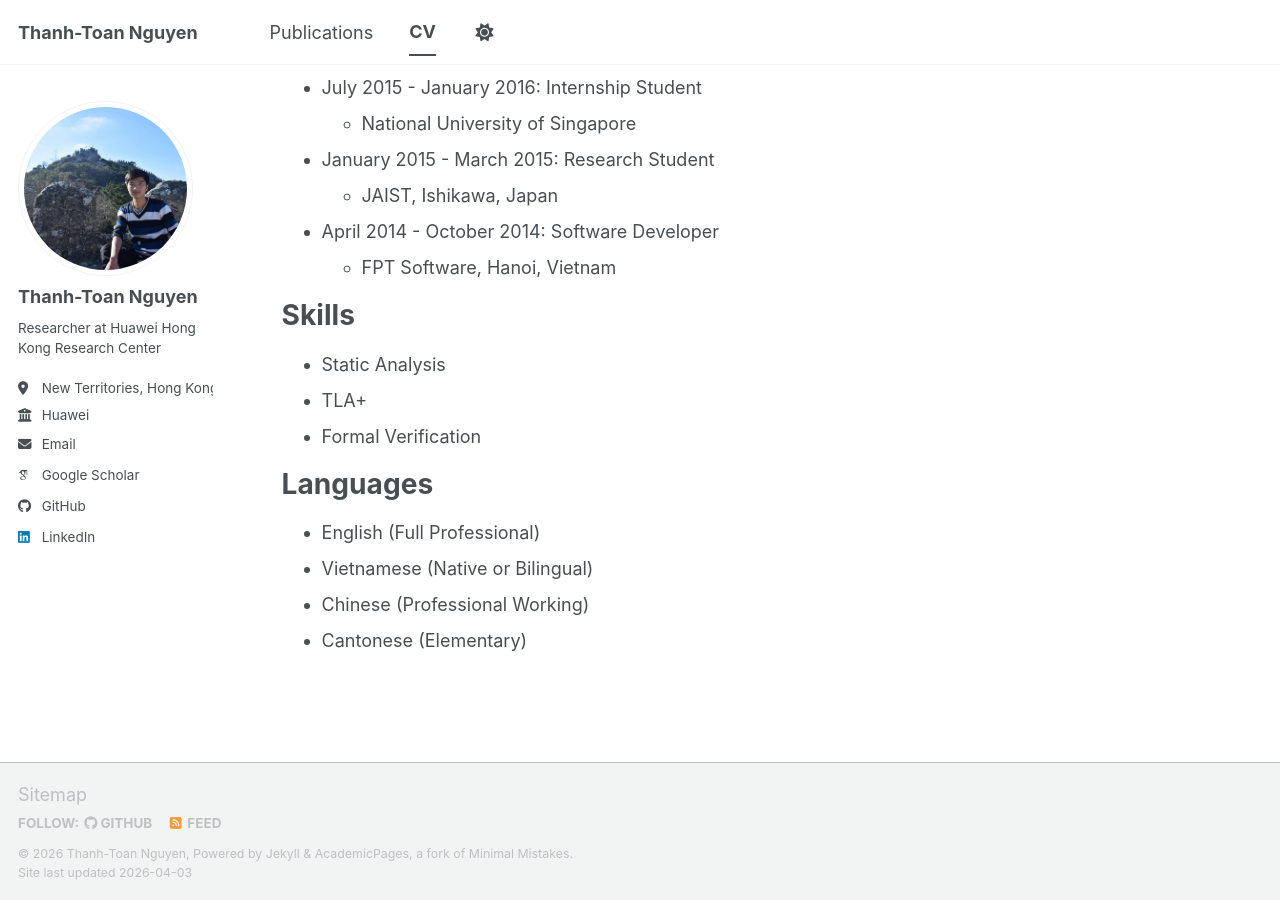
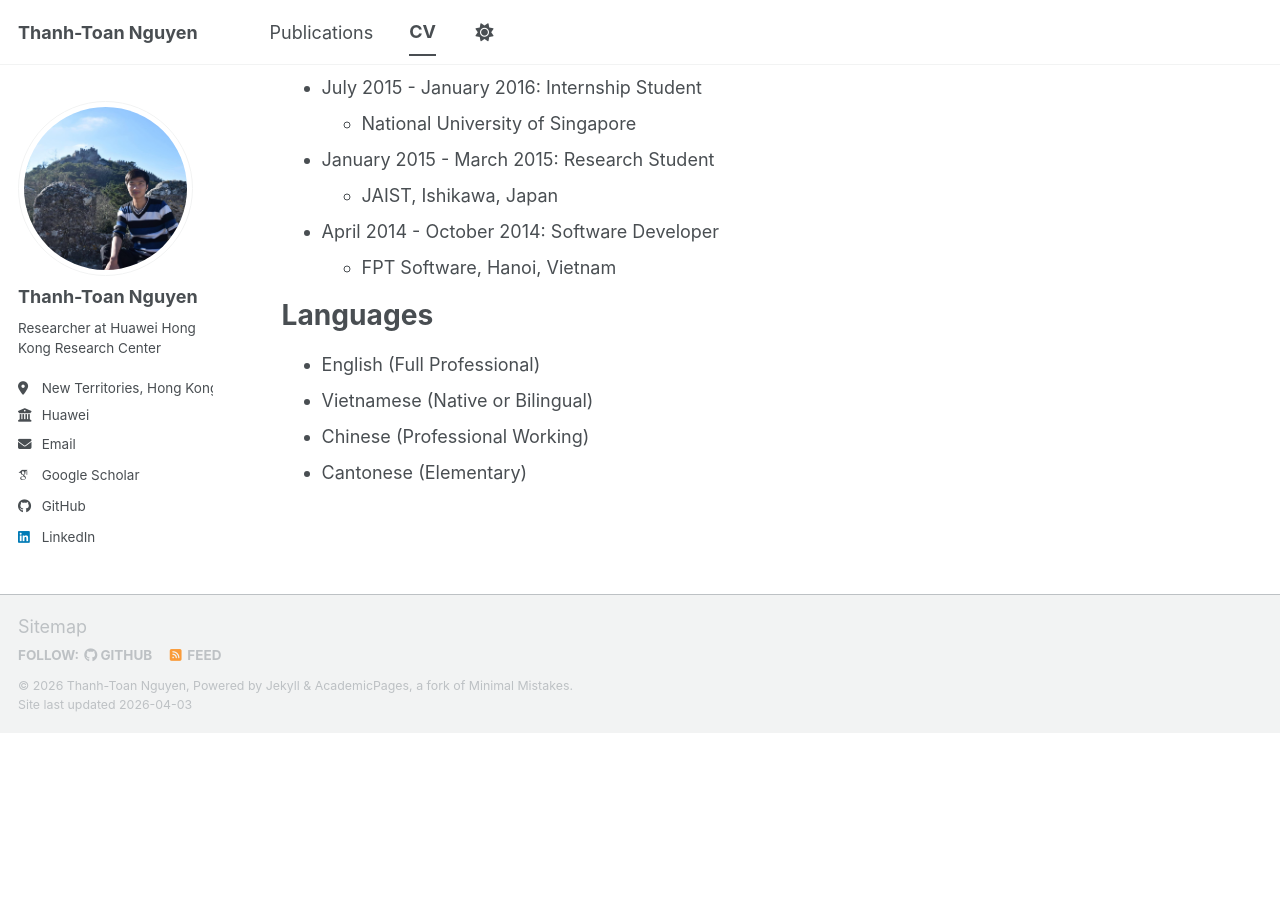
Before and after one commit to thanhtoantnt/thanhtoantnt.github.io, a Jekyll site: the page built from _pages/cv.md, in a window 1280 px wide and 900 px high, scrolled down 605 px. Built offline with Jekyll 4.4.1, drawn with Linux system fonts in a browser that asks for light colours; some web fonts are replaced; a script bundle is joined from its source files by our own code; library files that are not in the unit come from our copies; after the commit the page ends 1337 px from its top, so only the background shows below that.

Commit message:
Remove Skills section from CV page

```diff
--- a/_pages/cv.md
+++ b/_pages/cv.md
@@ -38,12 +38,6 @@ Work experience
 * April 2014 - October 2014: Software Developer
   * FPT Software, Hanoi, Vietnam
 
-Skills
-======
-* Static Analysis
-* TLA+
-* Formal Verification
-
 Languages
 ======
 * English (Full Professional)
```
